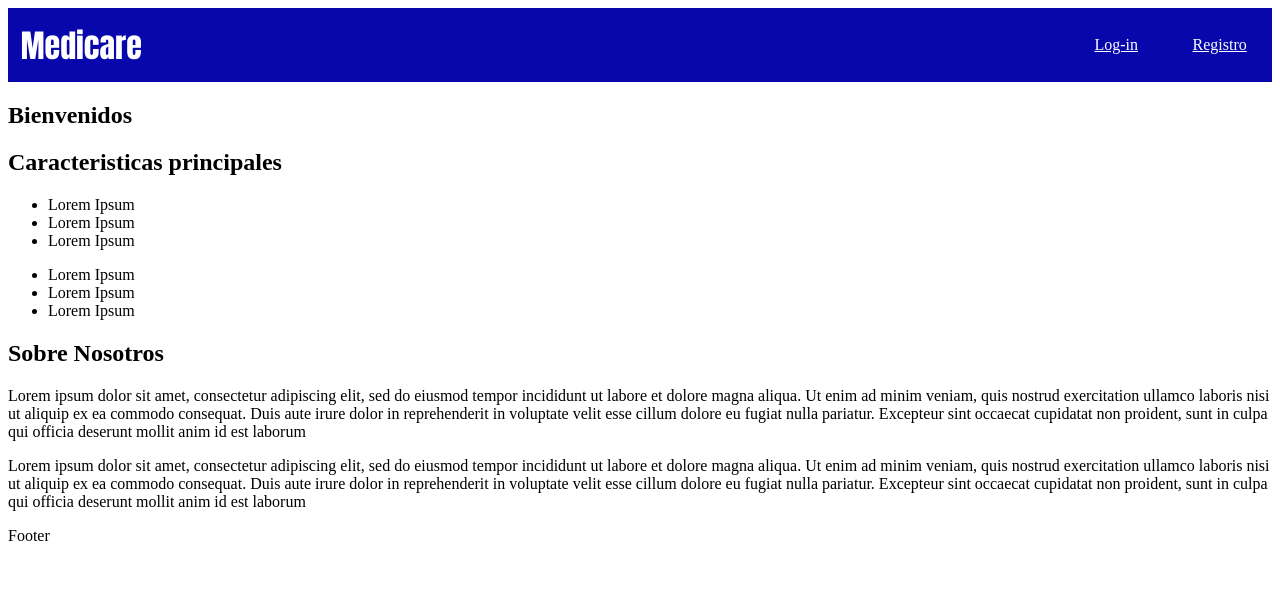
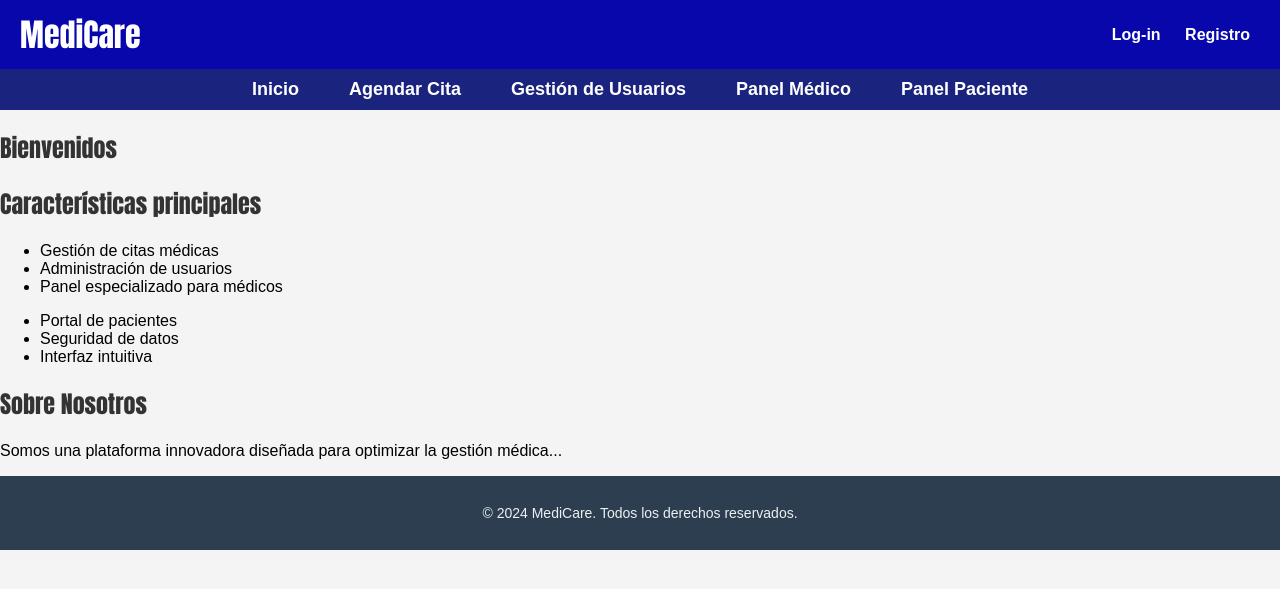
Before and after one commit to Samuelmendi/Proyecto_AmbienteClienteServidor, a PHP site: page / in a window 1280 px wide. Shown: the top 589 px of the page. Run offline with PHP 8.4, Linux system fonts and the light colour scheme.

Commit message:
Modifiqué CSS y PHP, añadí vistas en Jacob

```diff
--- a/css/stylesheet.css
+++ b/css/stylesheet.css
@@ -1,22 +1,134 @@
-#WebHeader{
+/* ---------- Estilos Generales ---------- */
+body {
+    font-family: Arial, sans-serif;
+    margin: 0;
+    padding: 0;
+    background-color: #f4f4f4;
+}
+
+h1, h2 {
+    font-family: Impact, Haettenschweiler, 'Arial Narrow Bold', sans-serif;
+    color: #333;
+}
+
+/* ---------- Header ---------- */
+#WebHeader {
     display: flex;
     flex-direction: row;
     justify-content: space-between;
     align-items: center;
     background-color: rgb(7, 7, 172);
+    padding: 10px 20px;
 }
-#WebHeader h1{
-    font-family: Impact, Haettenschweiler, 'Arial Narrow Bold', sans-serif;
+
+#WebHeader h1 {
     color: white;
-    margin: 1%;
+    margin: 0;
 }
-#loginout{
-    text-align: right ;
-    margin: 0%;
+
+#loginout {
+    text-align: right;
     width: 20%;
 }
 
 #Login, #Registro {
     color: white;
-    margin: 10%;
+    text-decoration: none;
+    margin: 10px;
+    font-weight: bold;
 }
+
+#Login:hover, #Registro:hover {
+    text-decoration: underline;
+}
+
+/* ---------- Navegación ---------- */
+nav {
+    background-color: #1a237e;
+    padding: 10px;
+}
+
+nav ul {
+    list-style-type: none;
+    margin: 0;
+    padding: 0;
+    display: flex;
+    justify-content: center;
+}
+
+nav ul li {
+    margin: 0 15px;
+}
+
+nav ul li a {
+    text-decoration: none;
+    color: white;
+    font-size: 18px;
+    font-weight: bold;
+    padding: 10px;
+    transition: background 0.3s;
+}
+
+nav ul li a:hover {
+    background: rgba(255, 255, 255, 0.2);
+    border-radius: 5px;
+}
+
+/* ---------- Contenido Principal ---------- */
+.container {
+    max-width: 1200px;
+    margin: 20px auto;
+    padding: 20px;
+    background: white;
+    border-radius: 8px;
+    box-shadow: 0px 0px 10px rgba(0, 0, 0, 0.1);
+}
+
+/* ---------- Secciones de Views ---------- */
+.view-section {
+    padding: 20px;
+    margin-bottom: 20px;
+    background-color: #ffffff;
+    border-radius: 5px;
+    box-shadow: 0px 0px 10px rgba(0, 0, 0, 0.1);
+}
+
+.view-section h2 {
+    color: #1a237e;
+    margin-bottom: 15px;
+}
+
+/* ---------- Botón General ---------- */
+.btn {
+    display: inline-block;
+    padding: 10px 20px;
+    font-size: 16px;
+    color: white;
+    background-color: #007BFF;
+    border: none;
+    border-radius: 5px;
+    text-decoration: none;
+    text-align: center;
+    transition: background 0.3s;
+}
+
+.btn:hover {
+    background-color: #0056b3;
+}
+
+/* ---------- Footer ---------- */
+footer {
+    background-color: #2c3e50; /* Azul oscuro */
+    color: #ecf0f1; /* Blanco grisáceo */
+    text-align: center;
+    padding: 15px 0;
+    position: relative;
+    width: 100%;
+    bottom: 0;
+    font-size: 14px;
+}
+
+.footer-container {
+    max-width: 1200px;
+    margin: 0 auto;
+}
--- a/index.php
+++ b/index.php
@@ -1,5 +1,4 @@
 <!DOCTYPE html>
-
 <html>
 
 <head>
@@ -8,39 +7,51 @@
 </head>
 
 <body>
-        <div id = "WebHeader">
-            <h1>Medicare</h1>
-            <div id = "loginout">
+    <div id="WebHeader">
+        <h1>MediCare</h1>
+        <div id="loginout">
             <a href="Login-registro/Log-in.php" id="Login">Log-in</a>
             <a href="Login-registro/registro.php" id="Registro">Registro</a>
         </div>
     </div>
+
+    <nav>
+        <ul>
+            <li><a href="index.php">Inicio</a></li>
+            <li><a href="views/agendarCita.php">Agendar Cita</a></li>
+            <li><a href="views/gestionUsuario.php">Gestión de Usuarios</a></li>
+            <li><a href="views/panelMedico.php">Panel Médico</a></li>
+            <li><a href="views/panelPaciente.php">Panel Paciente</a></li>
+        </ul>
+    </nav>
+
     <h2>Bienvenidos</h2>
+
     <div>
-            <h2>Caracteristicas principales</h2>
+        <h2>Características principales</h2>
         <div id="Caracteristicas">
             <ul>
-                    <li>Lorem Ipsum</li>
-                    <li>Lorem Ipsum</li>
-                    <li>Lorem Ipsum</li>
+                <li>Gestión de citas médicas</li>
+                <li>Administración de usuarios</li>
+                <li>Panel especializado para médicos</li>
             </ul>
             <ul>
-                    <li>Lorem Ipsum</li>
-                    <li>Lorem Ipsum</li>
-                    <li>Lorem Ipsum</li>
+                <li>Portal de pacientes</li>
+                <li>Seguridad de datos</li>
+                <li>Interfaz intuitiva</li>
             </ul>
         </div>
     </div>
+
     <div>
         <h2>Sobre Nosotros</h2>
-            <div>
-                <p>Lorem ipsum dolor sit amet, consectetur adipiscing elit, sed do eiusmod tempor incididunt ut labore et dolore magna aliqua. Ut enim ad minim veniam, quis nostrud exercitation ullamco laboris nisi ut aliquip ex ea commodo consequat. Duis aute irure dolor in reprehenderit in voluptate velit esse cillum dolore eu fugiat nulla pariatur. Excepteur sint occaecat cupidatat non proident, sunt in culpa qui officia deserunt mollit anim id est laborum</p>
-                <p>Lorem ipsum dolor sit amet, consectetur adipiscing elit, sed do eiusmod tempor incididunt ut labore et dolore magna aliqua. Ut enim ad minim veniam, quis nostrud exercitation ullamco laboris nisi ut aliquip ex ea commodo consequat. Duis aute irure dolor in reprehenderit in voluptate velit esse cillum dolore eu fugiat nulla pariatur. Excepteur sint occaecat cupidatat non proident, sunt in culpa qui officia deserunt mollit anim id est laborum</p>
+        <p>Somos una plataforma innovadora diseñada para optimizar la gestión médica...</p>
     </div>
-        </div>
+
     <footer>
-            <p>Footer</p>
+        <p>© 2024 MediCare. Todos los derechos reservados.</p>
     </footer>
 
 </body>
+
 </html>
--- /dev/null
+++ b/views/gestionUsuarios.php
@@ -0,0 +1,6 @@
+<?php include 'header.php'; ?>
+<main>
+    <h2>Gestión de Usuarios</h2>
+    <p>Administra los perfiles de pacientes y médicos.</p>
+</main>
+<?php include 'footer.php'; ?>
--- /dev/null
+++ b/views/panelPaciente.php
@@ -0,0 +1,6 @@
+<?php include 'header.php'; ?>
+<main>
+    <h2>Bienvenido al Panel del Paciente</h2>
+    <p>Aquí puedes gestionar tus citas y ver tu historial médico.</p>
+</main>
+<?php include 'footer.php'; ?>
```
Also changed, not shown: views/agendarCita.php (added, +53 -0 lines), views/panelMedico.php (added). Lines whose indentation alone changed are shown as unchanged.
